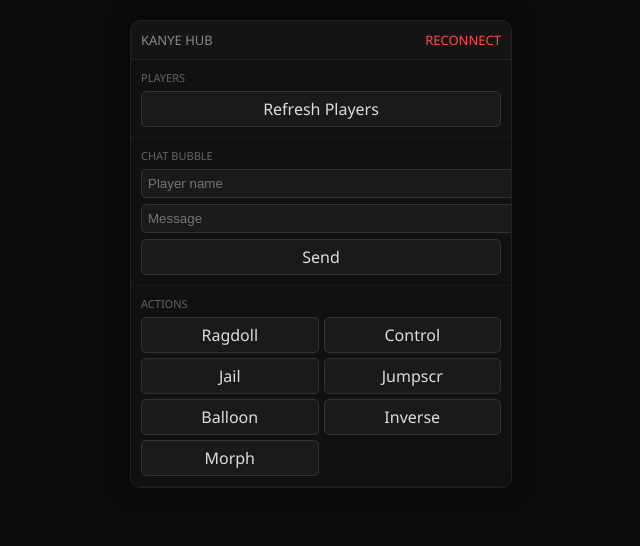
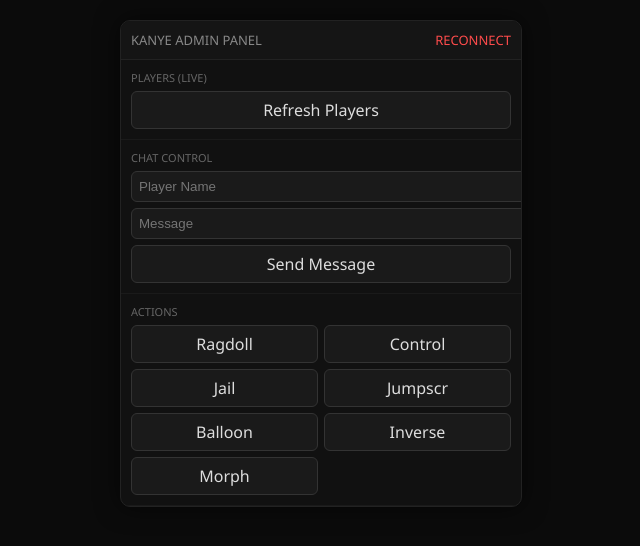
Before and after one commit to zrnfps/luarmor-ws, a website: page index.html in a window 1280 px wide. Shown: the whole page, without its empty margins (319-959 px from the left). Drawn offline with Linux system fonts and the light colour scheme.

Commit message:
Update index.html

```diff
--- a/index.html
+++ b/index.html
@@ -15,7 +15,7 @@ body {
 }
 
 .panel {
-  width:380px;
+  width:400px;
   background:#111;
   border:1px solid #222;
   border-radius:10px;
@@ -46,21 +46,21 @@ body {
 
 input {
   width:100%;
-  padding:6px;
+  padding:7px;
   margin-bottom:6px;
   background:#1a1a1a;
   border:1px solid #333;
   color:white;
-  border-radius:5px;
+  border-radius:6px;
 }
 
 .btn {
   background:#1a1a1a;
   border:1px solid #333;
-  padding:6px;
+  padding:7px;
   text-align:center;
   cursor:pointer;
-  border-radius:5px;
+  border-radius:6px;
   transition:0.15s;
 }
 
@@ -71,11 +71,12 @@ input {
 .grid {
   display:grid;
   grid-template-columns:repeat(2,1fr);
-  gap:5px;
+  gap:6px;
 }
 
+/* PLAYERS */
 .players {
-  max-height:140px;
+  max-height:150px;
   overflow-y:auto;
   display:flex;
   flex-direction:column;
@@ -83,17 +84,23 @@ input {
 }
 
 .player {
-  padding:6px;
-  border-radius:5px;
+  padding:7px;
+  border-radius:6px;
   border:1px solid #333;
   background:#141414;
   cursor:pointer;
   font-size:12px;
+  transition:0.1s;
 }
 
 .player:hover {
   background:#2a2a2a;
+  border-color:#555;
 }
+
+/* STATUS */
+.online { color:#4cff7a; }
+.offline { color:#ff4c4c; }
 </style>
 </head>
 
@@ -102,13 +109,13 @@ input {
 <div class="panel">
 
   <div class="header">
-    <span>KANYE HUB</span>
-    <span id="status">...</span>
+    <span>KANYE ADMIN PANEL</span>
+    <span id="status" class="offline">OFF</span>
   </div>
 
   <!-- PLAYERS -->
   <div class="section">
-    <div class="title">PLAYERS</div>
+    <div class="title">PLAYERS (LIVE)</div>
 
     <div id="players" class="players"></div>
 
@@ -117,12 +124,12 @@ input {
 
   <!-- CHAT -->
   <div class="section">
-    <div class="title">CHAT BUBBLE</div>
+    <div class="title">CHAT CONTROL</div>
 
-    <input id="name" placeholder="Player name">
+    <input id="name" placeholder="Player Name">
     <input id="msg" placeholder="Message">
 
-    <div class="btn" onclick="sendChat()">Send</div>
+    <div class="btn" onclick="sendChat()">Send Message</div>
   </div>
 
   <!-- ACTIONS -->
@@ -152,13 +159,18 @@ function connect(){
 
   ws.onopen = ()=>{
     statusEl.textContent = "ONLINE";
-    statusEl.style.color = "#4cff7a";
+    statusEl.className = "online";
+
+    ws.send(JSON.stringify({
+      type:"register",
+      client:"site"
+    }));
   };
 
   ws.onclose = ()=>{
     statusEl.textContent = "RECONNECT";
-    statusEl.style.color = "#ff4c4c";
-    setTimeout(connect, 3000);
+    statusEl.className = "offline";
+    setTimeout(connect, 2000);
   };
 
   ws.onmessage = (e)=>{
@@ -183,6 +195,8 @@ function renderPlayers(list){
 
     el.onclick = ()=>{
       document.getElementById("name").value = p;
+
+      // copia automático
       navigator.clipboard?.writeText(p).catch(()=>{});
     };
 
@@ -201,7 +215,8 @@ function sendChat(){
     ws.send(JSON.stringify({
       type:"chat",
       player:document.getElementById("name").value,
-      message:document.getElementById("msg").value
+      message:document.getElementById("msg").value,
+      id: Date.now() + "_" + Math.random()
     }));
   }
 }
```
